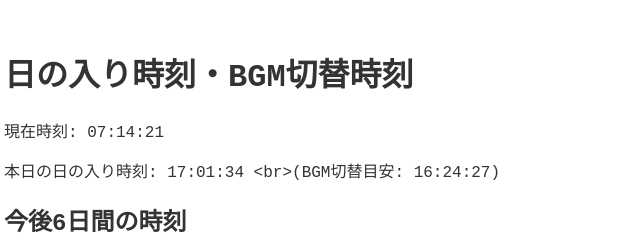
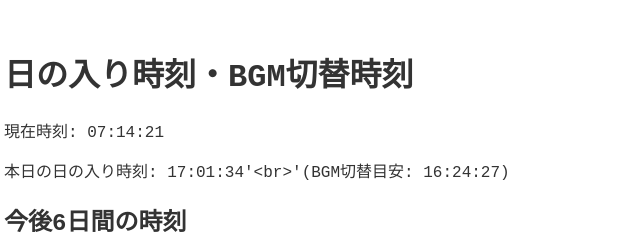
Before and after one commit to shinno-0624/sunset, a plain HTML site: page main.html in a window 1280 px wide. Shown: the top 248 px of the page, 24-664 px from the left. Drawn offline with Linux system fonts and the light colour scheme.

Commit message:
Update main.html

```diff
--- a/main.html
+++ b/main.html
@@ -100,7 +100,7 @@
 
 
         if (rowDate.toISOString().split('T')[0] === today.toISOString().split('T')[0]) {
-          todaySunset.innerText = `本日の日の入り時刻: ${sunset} <br>(BGM切替目安: ${calculatedTime})`;
+          todaySunset.innerText = `本日の日の入り時刻: ${sunset}'<br>'(BGM切替目安: ${calculatedTime})`;
         }
 
         if (rowDate >= today && rowDate <= nextWeek) {
```
